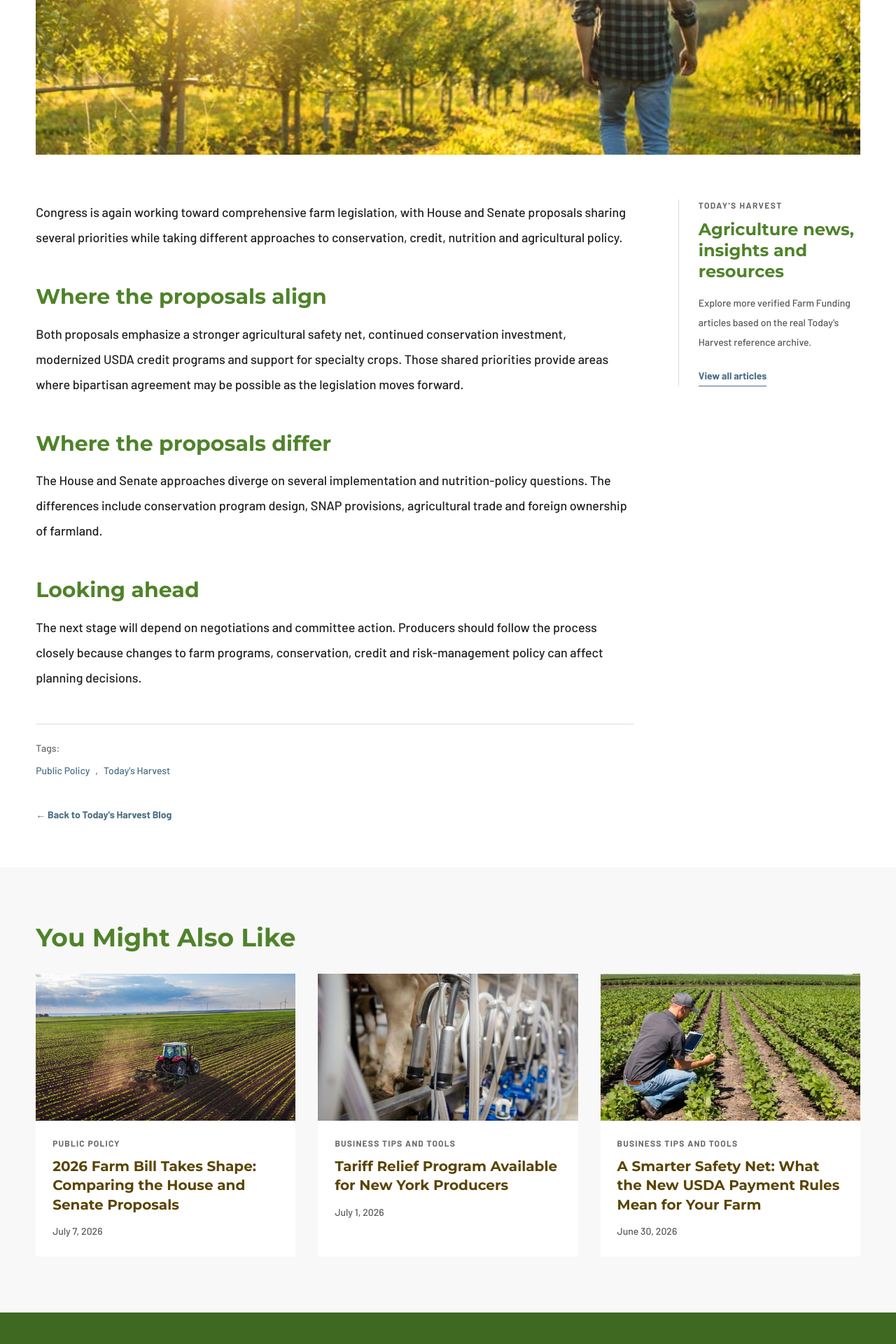
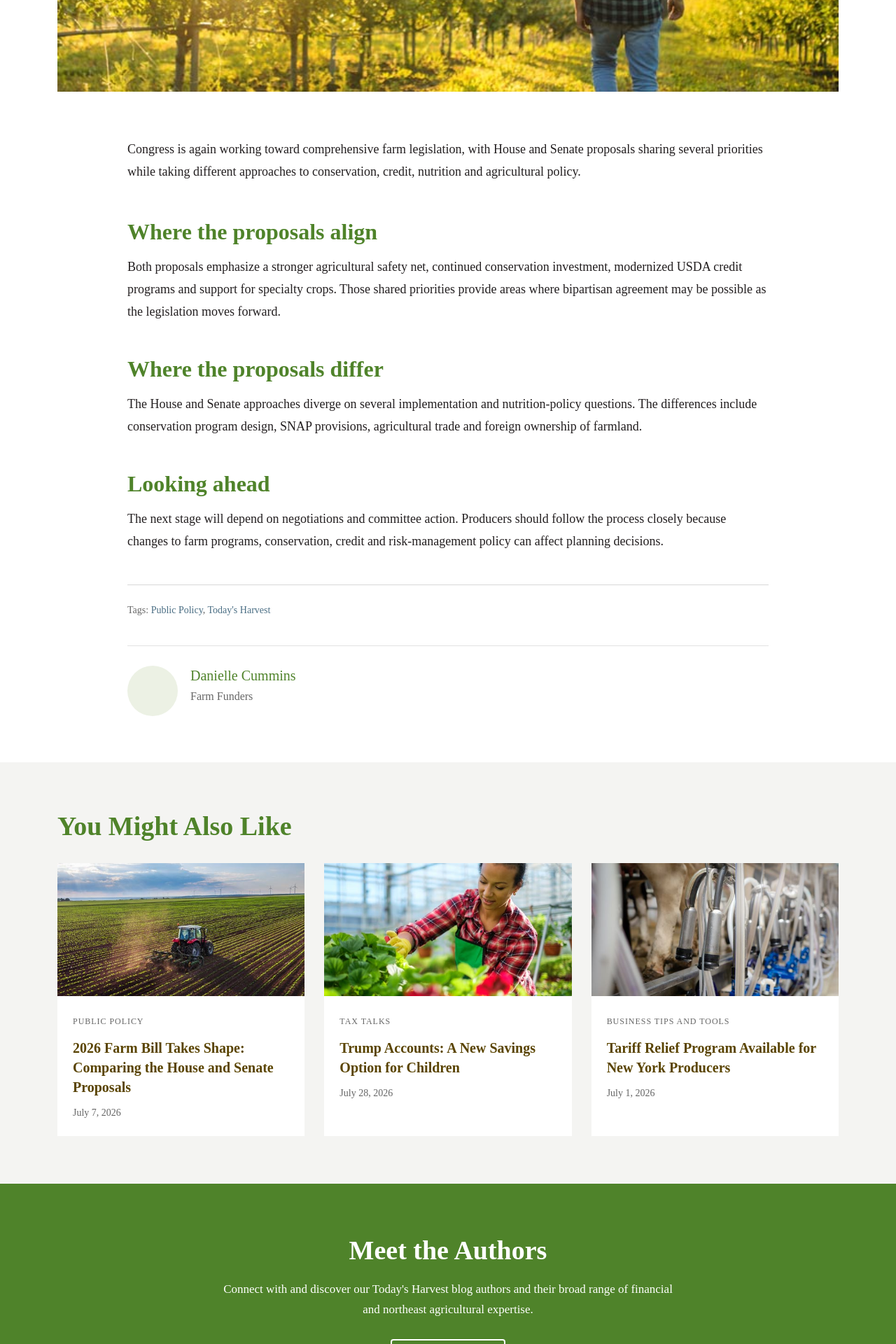
Before and after one commit to Jerryboie22/farm-funding, a Next.js app: page /resources/blog/2026-farm-bill-takes-shape-comparing-the-house-and-senate-proposals in a window 1280 px wide. Shown: the part 860-2780 px from the top of the page at 70% size. Built offline with nearby package versions, Linux system fonts and the light colour scheme.

Commit message:
Match Farm Funders article page structure and styling

```diff
--- a/app/resources/blog/[slug]/page.tsx
+++ b/app/resources/blog/[slug]/page.tsx
@@ -16,12 +16,10 @@ export async function generateMetadata({
   const { slug } = await params;
   const article = getReferenceArticle(slug);
 
-  if (!article) {
-    return { title: "Today's Harvest Blog | Farm Funding" };
-  }
+  if (!article) return { title: "Today's Harvest Blog | Farm Funding" };
 
   return {
-    title: `${article.title} | Farm Funding`,
+    title: `${article.title} | Farm Funders`,
     description: article.excerpt,
   };
 }
@@ -29,7 +27,6 @@ export async function generateMetadata({
 function formatDate(date: string) {
   const parsed = new Date(date);
   if (Number.isNaN(parsed.getTime())) return date;
-
   return parsed.toLocaleDateString("en-US", {
     month: "long",
     day: "numeric",
@@ -44,171 +41,117 @@ export default async function HarvestArticlePage({
 }) {
   const { slug } = await params;
   const article = getReferenceArticle(slug);
-
   if (!article) notFound();
 
   const related = ALL_REFERENCE_ARTICLES
     .filter((item) => item.slug !== article.slug)
     .sort((a, b) => {
-      const sameCategoryA = a.category === article.category ? 1 : 0;
-      const sameCategoryB = b.category === article.category ? 1 : 0;
-      return sameCategoryB - sameCategoryA;
+      const categoryScore = Number(b.category === article.category) - Number(a.category === article.category);
+      if (categoryScore) return categoryScore;
+      return new Date(b.date).getTime() - new Date(a.date).getTime();
     })
     .slice(0, 3);
 
   return (
-    <main className="w-full bg-white text-charcoal">
-      {/* =========================================================
-          ARTICLE HEADER
-      ========================================================= */}
+    <main className="w-full bg-white text-[#231f20]">
+      {/* Farm Funders / Farm Credit East article header */}
       <section className="w-full bg-white">
-        <div className="mx-auto w-full max-w-[1440px] px-[4%] pt-10 md:pt-14 lg:pt-16">
-          <div className="max-w-[1080px]">
-            <p className="text-sm font-medium text-grey-text">
+        <div className="mx-auto w-full max-w-[1180px] px-[24px] pt-[48px] md:px-[32px] md:pt-[62px] lg:pt-[72px]">
+          <p className="text-[15px] leading-[24px] text-[#666]" style={{ fontFamily: "Barlow-Medium" }}>
             {formatDate(article.date)}
           </p>
 
-            <div className="mt-5">
           <Link
             href={BLOG_PATH}
-                className="text-sm font-bold text-clay hover:text-forest transition-colors"
+            className="mt-[16px] inline-block text-[15px] leading-[24px] font-bold text-[#496d83] hover:underline"
+            style={{ fontFamily: "Montserrat-Bold" }}
           >
             {article.category}
           </Link>
-            </div>
 
-            <h1 className="mt-3 max-w-[1050px] font-display text-4xl font-bold leading-[1.08] text-forest md:text-5xl lg:text-[52px]">
+          <h1
+            className="mt-[10px] max-w-[1080px] text-[38px] leading-[45px] text-[#4f832a] md:text-[48px] md:leading-[56px] lg:text-[52px] lg:leading-[60px]"
+            style={{ fontFamily: "Montserrat-Bold" }}
+          >
             {article.title}
           </h1>
 
-            <p className="mt-5 text-base text-charcoal md:text-lg">
+          <p className="mt-[18px] text-[17px] leading-[28px] text-[#231f20]" style={{ fontFamily: "Barlow-Medium" }}>
             By: {article.author}
           </p>
         </div>
-        </div>
       </section>
 
-      {/* =========================================================
-          FEATURE IMAGE
-      ========================================================= */}
+      {/* Reference article image */}
       <section className="w-full bg-white">
-        <div className="mx-auto w-full max-w-[1440px] px-[4%] pt-8 md:pt-10 lg:pt-12">
+        <div className="mx-auto w-full max-w-[1180px] px-[24px] pt-[34px] md:px-[32px] md:pt-[42px]">
           <img
             src={article.image}
-            alt=""
-            className="block h-[260px] w-full object-cover md:h-[420px] lg:h-[560px]"
+            alt={article.title}
+            className="block h-[270px] w-full object-cover md:h-[430px] lg:h-[520px]"
           />
         </div>
       </section>
 
-      {/* =========================================================
-          ARTICLE CONTENT
-      ========================================================= */}
+      {/* Article body */}
       <section className="w-full bg-white">
-        <div className="mx-auto grid w-full max-w-[1440px] grid-cols-1 gap-10 px-[4%] py-10 md:py-14 lg:grid-cols-[minmax(0,900px)_260px] lg:gap-16 lg:py-16">
-          <article className="min-w-0">
-            <p className="text-base leading-8 text-charcoal md:text-lg md:leading-9">
+        <div className="mx-auto w-full max-w-[980px] px-[24px] py-[42px] md:px-[32px] md:py-[58px] lg:py-[66px]">
+          <p className="text-[17px] leading-[30px] md:text-[18px] md:leading-[32px]" style={{ fontFamily: "Barlow-Medium" }}>
             {article.excerpt}
           </p>
 
-            <div className="mt-10 md:mt-12">
+          <div className="mt-[42px] md:mt-[50px]">
             {article.sections.map((section, index) => (
-                <section
-                  key={`${section.heading}-${index}`}
-                  className="mb-10 md:mb-12"
+              <section key={`${section.heading}-${index}`} className="mb-[38px] md:mb-[46px]">
+                <h2
+                  className="text-[27px] leading-[34px] text-[#4f832a] md:text-[32px] md:leading-[40px]"
+                  style={{ fontFamily: "Montserrat-Bold" }}
                 >
-                  <h2 className="font-display text-2xl font-bold leading-tight text-forest md:text-3xl">
                   {section.heading}
                 </h2>
-
-                  <p className="mt-4 text-base leading-8 text-charcoal md:text-lg md:leading-9">
+                <p className="mt-[14px] whitespace-pre-line text-[17px] leading-[30px] md:text-[18px] md:leading-[32px]" style={{ fontFamily: "Barlow-Medium" }}>
                   {section.body}
                 </p>
               </section>
             ))}
           </div>
 
-            {/* Reference-style article utility area */}
-            <div className="mt-12 border-t border-charcoal/15 pt-6">
-              <p className="text-sm text-grey-text">Tags:</p>
-              <div className="mt-3 flex flex-wrap gap-2">
-                <span className="text-sm text-clay">{article.category}</span>
-                <span className="text-sm text-grey-text">,</span>
-                <span className="text-sm text-clay">Today&apos;s Harvest</span>
+          <div className="mt-[10px] border-t border-[#d7d7d7] pt-[24px]">
+            <p className="text-[14px] leading-[24px] text-[#666]" style={{ fontFamily: "Barlow-Medium" }}>
+              Tags: <span className="text-[#496d83]">{article.category}</span>, <span className="text-[#496d83]">Today&apos;s Harvest</span>
+            </p>
+          </div>
+
+          <div className="mt-[38px] flex items-start gap-[18px] border-t border-[#e2e2e2] pt-[28px]">
+            <div className="h-[72px] w-[72px] shrink-0 overflow-hidden rounded-full bg-[#ecf1e4]" aria-hidden="true" />
+            <div>
+              <p className="text-[20px] leading-[28px] text-[#4f832a]" style={{ fontFamily: "Montserrat-Bold" }}>
+                {article.author}
+              </p>
+              <p className="mt-[3px] text-[16px] leading-[25px] text-[#666]" style={{ fontFamily: "Barlow-Medium" }}>
+                Farm Funders
+              </p>
             </div>
           </div>
-
-            <div className="mt-10">
-              <Link
-                href={BLOG_PATH}
-                className="inline-flex items-center text-sm font-bold text-clay transition-colors hover:text-forest"
-              >
-                ← Back to Today&apos;s Harvest Blog
-              </Link>
-            </div>
-          </article>
-
-          {/* =======================================================
-              ARTICLE SIDEBAR / CONTEXT
-          ======================================================= */}
-          <aside className="hidden lg:block">
-            <div className="sticky top-28 border-l border-charcoal/15 pl-7">
-              <p className="text-xs font-bold uppercase tracking-[0.12em] text-grey-text">
-                Today&apos;s Harvest
-              </p>
-
-              <h2 className="mt-3 font-display text-2xl font-bold leading-tight text-forest">
-                Agriculture news, insights and resources
-              </h2>
-
-              <p className="mt-4 text-sm leading-7 text-charcoal/75">
-                Explore more verified Farm Funding articles based on the real
-                Today&apos;s Harvest reference archive.
-              </p>
-
-              <Link
-                href={BLOG_PATH}
-                className="mt-6 inline-flex border-b border-clay pb-1 text-sm font-bold text-clay hover:text-forest transition-colors"
-              >
-                View all articles
-              </Link>
-            </div>
-          </aside>
         </div>
       </section>
 
-      {/* =========================================================
-          YOU MIGHT ALSO LIKE
-      ========================================================= */}
-      {related.length > 0 && (
-        <section className="w-full bg-grey-bg">
-          <div className="mx-auto w-full max-w-[1440px] px-[4%] py-12 md:py-16 lg:py-20">
-            <h2 className="font-display text-3xl font-bold text-forest md:text-4xl">
+      {/* You Might Also Like */}
+      <section className="w-full bg-[#f4f4f2]">
+        <div className="mx-auto w-full max-w-[1180px] px-[24px] py-[52px] md:px-[32px] md:py-[68px]">
+          <h2 className="text-[30px] leading-[38px] text-[#4f832a] md:text-[38px] md:leading-[46px]" style={{ fontFamily: "Montserrat-Bold" }}>
             You Might Also Like
           </h2>
 
-            <div className="mt-8 grid grid-cols-1 gap-8 md:grid-cols-3">
+          <div className="mt-[30px] grid grid-cols-1 gap-[28px] md:grid-cols-3">
             {related.map((item) => (
-                <article key={item.slug} className="min-w-0 bg-white">
+              <article key={item.slug} className="bg-white">
                 <Link href={`${BLOG_PATH}/${item.slug}`} className="block">
-                    <img
-                      src={item.image}
-                      alt=""
-                      className="block h-[210px] w-full object-cover"
-                    />
-
-                    <div className="p-6">
-                      <p className="text-xs font-bold uppercase tracking-[0.1em] text-grey-text">
-                        {item.category}
-                      </p>
-
-                      <h3 className="mt-3 font-display text-xl font-bold leading-snug text-gold">
-                        {item.title}
-                      </h3>
-
-                      <p className="mt-3 text-sm leading-6 text-charcoal/75">
-                        {item.date}
-                      </p>
+                  <img src={item.image} alt={item.title} className="block h-[190px] w-full object-cover" />
+                  <div className="p-[22px]">
+                    <p className="text-[12px] uppercase tracking-[0.08em] text-[#666]" style={{ fontFamily: "Montserrat-Bold" }}>{item.category}</p>
+                    <h3 className="mt-[9px] text-[20px] leading-[28px] text-[#5a4400] hover:underline" style={{ fontFamily: "Montserrat-Bold" }}>{item.title}</h3>
+                    <p className="mt-[12px] text-[14px] leading-[22px] text-[#666]" style={{ fontFamily: "Barlow-Medium" }}>{formatDate(item.date)}</p>
                   </div>
                 </Link>
               </article>
@@ -216,90 +159,35 @@ export default async function HarvestArticlePage({
           </div>
         </div>
       </section>
-      )}
 
-      {/* =========================================================
-          MEET THE AUTHORS
-      ========================================================= */}
-      <section className="w-full bg-forest-dark px-[4%] py-14 text-center text-white md:py-16">
-        <div className="mx-auto max-w-3xl">
-          <h2 className="font-display text-3xl font-bold text-white md:text-4xl">
+      {/* Exact reference footer content sections */}
+      <section className="w-full bg-[#4f832a] px-[24px] py-[58px] text-center text-white md:py-[72px]">
+        <div className="mx-auto max-w-[760px]">
+          <h2 className="text-[30px] leading-[38px] text-white md:text-[38px] md:leading-[46px]" style={{ fontFamily: "Montserrat-Bold" }}>
             Meet the Authors
           </h2>
-
-          <p className="mx-auto mt-5 max-w-2xl text-base leading-7 text-white/85">
-            Connect with and discover our Today&apos;s Harvest blog authors and
-            their broad range of financial and Northeast agricultural
-            expertise.
+          <p className="mx-auto mt-[18px] max-w-[650px] text-[17px] leading-[29px] text-white" style={{ fontFamily: "Barlow-Medium" }}>
+            Connect with and discover our Today&apos;s Harvest blog authors and their broad range of financial and northeast agricultural expertise.
           </p>
-
-          <Link
-            href="/contact"
-            className="mt-7 inline-flex bg-white px-7 py-3.5 text-sm font-bold text-forest-dark transition-colors hover:bg-cream"
-          >
+          <Link href="/contact" className="mt-[28px] inline-flex rounded-[4px] border-2 border-white bg-transparent px-[20px] py-[10px] text-[16px] font-bold text-white hover:bg-white hover:text-[#4f832a]" style={{ fontFamily: "Montserrat-Bold" }}>
             Meet the Authors
           </Link>
         </div>
       </section>
 
-      {/* =========================================================
-          NEWSLETTER
-      ========================================================= */}
-      <section className="w-full bg-cream px-[4%] py-12 md:py-16">
-        <div className="mx-auto max-w-2xl text-center">
-          <h2 className="font-display text-2xl font-bold text-forest md:text-3xl">
+      <section className="w-full bg-[#ecf1e4] px-[24px] py-[48px] md:py-[60px]">
+        <div className="mx-auto max-w-[680px] text-center">
+          <h2 className="text-[26px] leading-[34px] text-[#4f832a] md:text-[32px]" style={{ fontFamily: "Montserrat-Bold" }}>
             Sign up for our Today&apos;s Harvest Blog.
           </h2>
-
-          <p className="mt-4 text-base leading-7 text-charcoal/80">
+          <p className="mt-[14px] text-[17px] leading-[28px] text-[#231f20]" style={{ fontFamily: "Barlow-Medium" }}>
             Get the latest blog articles delivered to your inbox.
           </p>
-
-          <form className="mx-auto mt-6 flex max-w-[560px] flex-col gap-3 sm:flex-row">
-            <label htmlFor="article-newsletter-email" className="sr-only">
-              Email address
-            </label>
-
-            <input
-              id="article-newsletter-email"
-              type="email"
-              required
-              placeholder="Enter your email*"
-              className="min-h-[50px] flex-1 border border-charcoal/20 bg-white px-4 text-sm text-charcoal outline-none placeholder:text-grey-text focus:border-clay"
-            />
-
-            <button
-              type="submit"
-              className="min-h-[50px] bg-clay px-7 text-sm font-bold text-white transition-colors hover:bg-clay-dark"
-            >
-              Sign Up
-            </button>
+          <form className="mx-auto mt-[22px] flex max-w-[560px] flex-col gap-[10px] sm:flex-row">
+            <input type="email" required placeholder="Enter your email*" aria-label="Email address" className="min-h-[48px] flex-1 border border-[#cfcfcf] bg-white px-[14px] text-[15px] outline-none" />
+            <button type="submit" className="min-h-[48px] bg-[#496d83] px-[24px] text-[15px] font-bold text-white" style={{ fontFamily: "Montserrat-Bold" }}>Sign Up</button>
           </form>
-
-          <p className="mt-3 text-left text-xs text-grey-text sm:pl-1">
-            *Required Field
-          </p>
-        </div>
-      </section>
-
-      {/* =========================================================
-          ARTICLE FOOT CTA
-      ========================================================= */}
-      <section className="w-full bg-white px-[4%] py-10 md:py-12">
-        <div className="mx-auto flex max-w-[1440px] flex-col gap-5 border-t border-charcoal/10 pt-8 md:flex-row md:items-center md:justify-between">
-          <div>
-            <p className="text-sm text-grey-text">Today&apos;s Harvest</p>
-            <p className="mt-1 font-display text-xl font-bold text-forest">
-              More stories, news and information for Northeast agriculture.
-            </p>
-          </div>
-
-          <Link
-            href={BLOG_PATH}
-            className="inline-flex w-fit bg-forest px-6 py-3.5 text-sm font-bold text-white transition-colors hover:bg-forest-dark"
-          >
-            Explore Today&apos;s Harvest
-          </Link>
+          <p className="mt-[7px] text-left text-[12px] text-[#666]">*Required Field</p>
         </div>
       </section>
     </main>
```
Lines whose indentation alone changed are shown as unchanged.
